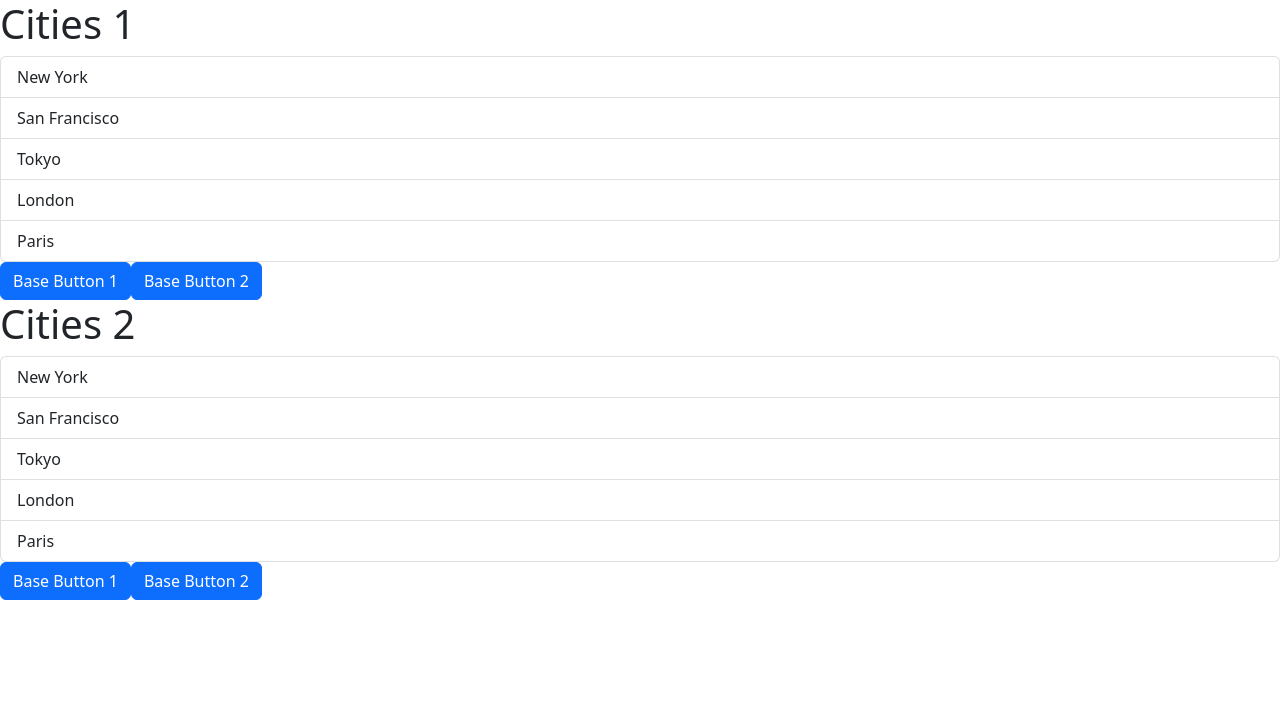
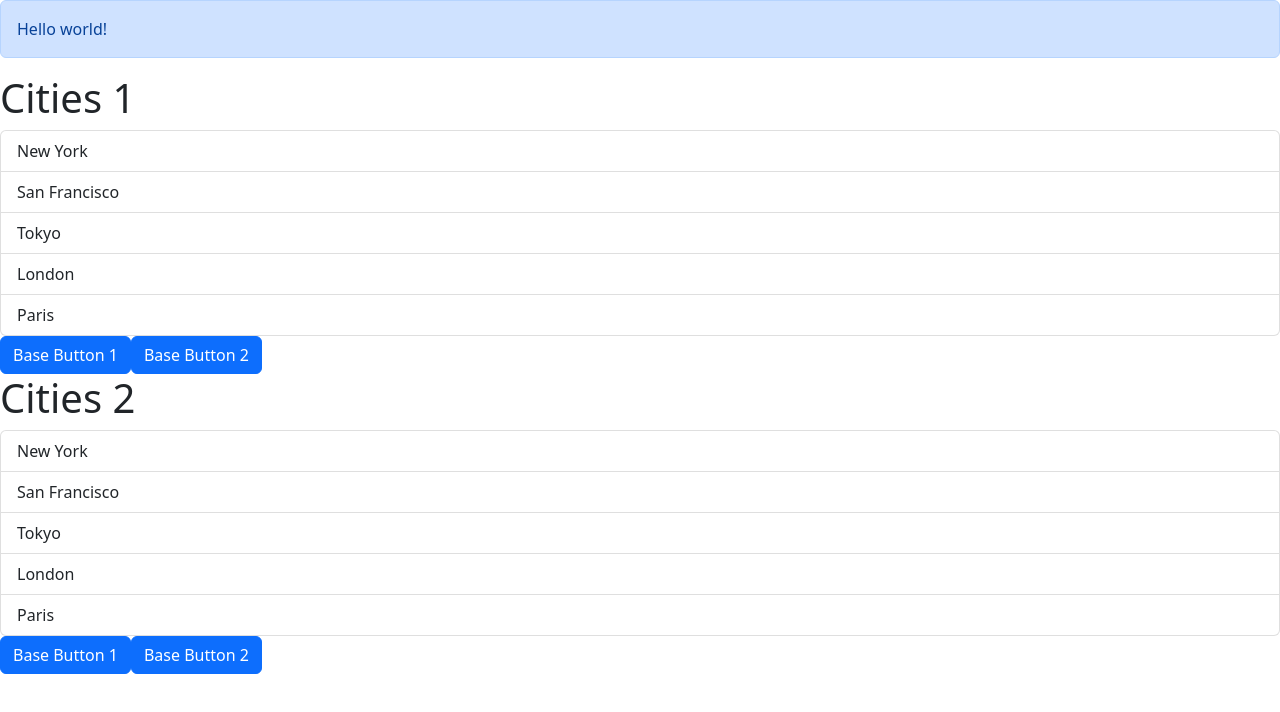
Before and after one commit to YunjunWang/mosh-react-ts, a React (Vite) app: page / in a window 1280 px wide. Shown: the top 712 px of the page. Built offline with nearby package versions, Linux system fonts and the light colour scheme.

Commit message:
How to pass children HTML to React component

```diff
--- a/src/App.tsx
+++ b/src/App.tsx
@@ -1,4 +1,5 @@
 import ListGroup from "./components/ListGroup";
+import Alert from "./components/Alert";
 
 function App() {
   const items = ["New York", "San Francisco", "Tokyo", "London", "Paris"];
@@ -26,8 +27,17 @@ function App() {
   const handleSelectItem = (item: string) => {
     console.log(item);
   };
+
+  /**
+   * Pass children HTML markup into
+   * the Alert component in between its tags
+   * just like normal HTML tags.
+   */
   return (
     <div>
+      <Alert>
+        Hello <span>world!</span>
+      </Alert>
       <ListGroup
         items={items}
         heading="Cities 1"
--- /dev/null
+++ b/src/components/Alert.tsx
@@ -0,0 +1,16 @@
+import { type ReactNode } from "react";
+
+/**
+ * Define Props for the Alert component using ReactNode
+ * which allows Alert component to receive HTML markup / string
+ * just like normal HTML tags
+ */
+interface Props {
+  children: ReactNode;
+}
+
+const Alert = ({ children }: Props) => {
+  return <div className="alert alert-primary">{children}</div>;
+};
+
+export default Alert;
```
